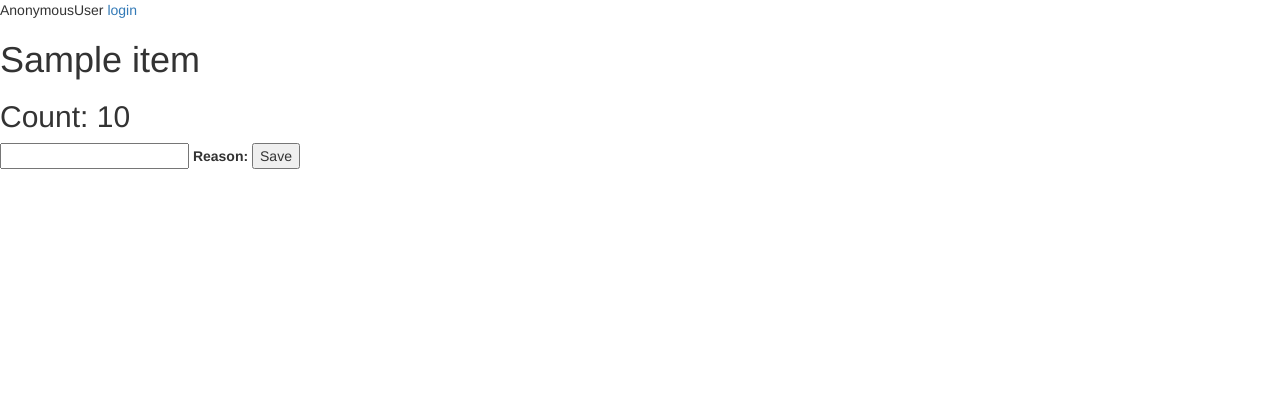
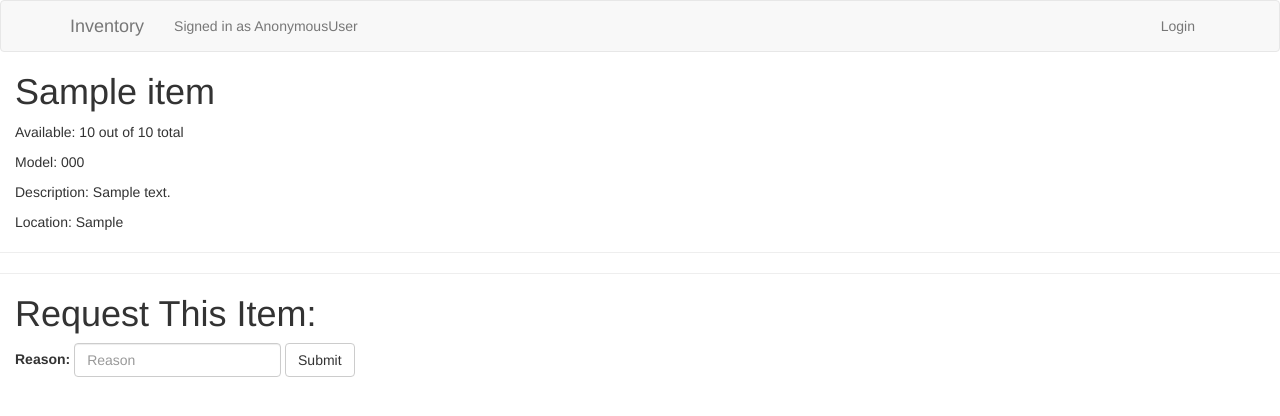
Before and after one commit to lad-47/inventory-project, a Django app: page /1/ in a window 1280 px wide. Shown: the top 416 px of the page. Run offline with Django 3.2, Linux system fonts and the light colour scheme; tables that the repository leaves empty hold one stand-in row (values such as "Sample post"); some libraries are stand-ins or nearby versions.

Commit message:
style updates for index and detail pages

```diff
--- a/mysite/home/templates/home/detail.html
+++ b/mysite/home/templates/home/detail.html
@@ -8,18 +8,39 @@
 </head>
 <body>
 {% block content %}
+<div style="padding-left: 15px">
+<h1>{{ item.item_name }}</h1>
+<p>Available: {{item.total_available}} out of {{item.total_count}} total</p>
+<p>Model: {{item.model_number}}</p>
+<p>Description: {{item.description}}</p>
+<p>Location: {{item.location}}</p>
+</div>
+<hr>
 
-<h1>{{ item.item_name }}</h1>
-<h2>Count: {{item.total_count}}</h2>
+<ul class="list-group">
+	{% for request in requests %}
+	{% if request.status == "O" %}
+  	<li class="list-group-item list-group-item-warning">Request Status: {{request.status}} <br> Reason: {{request.reason}}</li>
+  	{% elif request.status == "D" %}
+  	<li class="list-group-item list-group-item-danger">Request Status: {{request.status}} <br> Reason: {{request.reason}}</li>
+  	{% elif request.status == "A" %}
+  	<li class="list-group-item list-group-item-success">Request Status: {{request.status}} <br> Reason: {{request.reason}}</li>
+  	{% endif %}
+	{% endfor %}
+</ul>
 
-<form action="{% url 'request' item.id %}" method="POST">
+<hr>
+<h1 style="padding-left: 15px">Request This Item:</h1>
+<div>
+<form class="navbar-form navbar-top" role="search" action="{% url 'request' item.id %}" method="POST">
   {% csrf_token %}
-
-  <input type="text" name="reason" id="reason"/>
-  <label for="reason">Reason:</label>
-
-  <input id="save_request" type="submit" value="Save" />
+  <div class="form-group">
+  	<label for="reason">Reason:</label>
+    <input id="reason" name="reason" type="text" class="form-control" placeholder="Reason">
+  </div>
+  <button id="save_request" type="submit" class="btn btn-default">Submit</button>
 </form>
+</div>
 
 {% endblock %}
 </body>
--- a/mysite/home/views.py
+++ b/mysite/home/views.py
@@ -4,18 +4,35 @@ from django.views.generic import View, DetailView, ListView, CreateView, FormVie
 from django.views.generic.detail import SingleObjectMixin
 from django.core.urlresolvers import reverse
 
-from .models import Item, Request
+from .models import Item, Request, Tag
 
-# def index(request):
-#     latest_item_list = Item.objects.order_by('id')[:5]
-#     context = {
-#         'latest_item_list': latest_item_list,
-#     }
-#     return render(request, 'home/index.html', context)
-#
+def index(request):
+    latest_item_list = Item.objects.order_by('id')[:5]
+    tag_list = Tag.objects.distinct('tag')
+    if request.method == 'GET': # If the form is submitted
+        latest_item_list = Item.objects.all()
+        search_query = request.GET.get('search_box', None)
+        tag_query = request.GET.get('select', None)
+        if search_query is not None:
+            latest_item_list = latest_item_list.filter(item_name__icontains=search_query)
+        if tag_query is not None and tag_query!='all':
+            latest_item_list = latest_item_list.filter(tag__tag=tag_query)
+    context = {
+        'latest_item_list': latest_item_list,
+        'tag_list': tag_list
+    }
+    return render(request, 'home/index.html', context)
+
 def detail(request, item_id):
     item = get_object_or_404(Item, pk=item_id)
-    return render(request, 'home/detail.html', {'item': item})
+    if not request.user.is_authenticated():
+        return render(request, 'home/detail.html', {'item':item})
+    requests = Request.objects.filter(item_id=item.id,user_id=request.user)
+    context = {
+        'item': item,
+        'requests': requests
+    }
+    return render(request, 'home/detail.html', context)
 
 def request(request, item_id):
     item = get_object_or_404(Item, pk=item_id)
@@ -23,10 +40,10 @@ def request(request, item_id):
     new_request.save()
     return HttpResponse("success")
 
-class ListItemView(ListView):
-    model=Item
-    template_name='home/index.html'
-
-class ItemDetailView(DetailView):
-    model=Item
-    template_name='home/detail.html'
+# class ListItemView(ListView):
+#     model=Item
+#     template_name='home/index.html'
+#
+# class ItemDetailView(DetailView):
+#     model=Item
+#     template_name='home/detail.html'
--- a/mysite/mysite/urls.py
+++ b/mysite/mysite/urls.py
@@ -22,7 +22,7 @@ import home.views as views
 
 ## refactor application urls when necessary
 urlpatterns = [
-    url(r'^$', views.ListItemView.as_view(), name='index'),
+    url(r'^$', views.index, name='index'),
     url(r'^(?P<item_id>[0-9]+)/$', views.detail, name='detail'),
     url(r'^admin/', admin.site.urls),
     url(r'^login/$', auth_views.login, name="login"),
--- a/mysite/templates/base.html
+++ b/mysite/templates/base.html
@@ -3,21 +3,38 @@
 <html>
 <head>
 	<title></title>
-	<link href="{% static 'bootstrap/css/bootstrap.min.css' %}"
-          rel="stylesheet" media="screen">
+	<link rel="stylesheet" type="text/css" href="https://maxcdn.bootstrapcdn.com/bootstrap/3.3.5/css/bootstrap.min.css">
+	<script src="https://code.jquery.com/jquery-2.1.4.js"></script>
+	<script src="https://maxcdn.bootstrapcdn.com/bootstrap/3.3.5/js/bootstrap.min.js"></script>
 </head>
 <body>
-	<div>
-      {{ user }}
-      {% if user.is_anonymous %}
-      <a href="{% url 'login' %}">login</a>
-      {% else %}
-      <a href="{% url 'logout' %}">logout</a>
-      {% endif %}
-    </div>
+
+<nav class="navbar navbar-default">
+		<div class="container">
+			<div class="navbar-header">
+				 <button type="button" class="navbar-toggle collapsed" data-toggle="collapse" data-target="#bs-nav-demo" aria-expanded="false">
+	        <span class="sr-only">Toggle navigation</span>
+	        <span class="icon-bar"></span>
+	        <span class="icon-bar"></span>
+	        <span class="icon-bar"></span>
+	      </button>
+				<a href="{% url 'index' %}" class="navbar-brand">Inventory</a>
+			</div>
+			<div class="collapse navbar-collapse" id="bs-nav-demo">
+				<ul class="nav navbar-nav">
+					<li><a>Signed in as {{ user }}</a></li>
+				</ul>
+				<ul class="nav navbar-nav navbar-right">
+					{% if user.is_anonymous %}
+      				<li><a href="{% url 'login' %}">Login</a></li>
+      				{% else %}
+      				<li><a href="{% url 'logout' %}">Logout</a></li>
+      				{% endif %}
+				</ul>
+			</div>
+		</div>
+	</nav>
 	{% block content %}
     {% endblock %}
-
-    <script src="{% static 'bootstrap/js/bootstrap.min.js' %}"></script>
 </body>
 </html>
```
Also changed, not shown: mysite/home/templates/home/index.html (+20 -4 lines).
